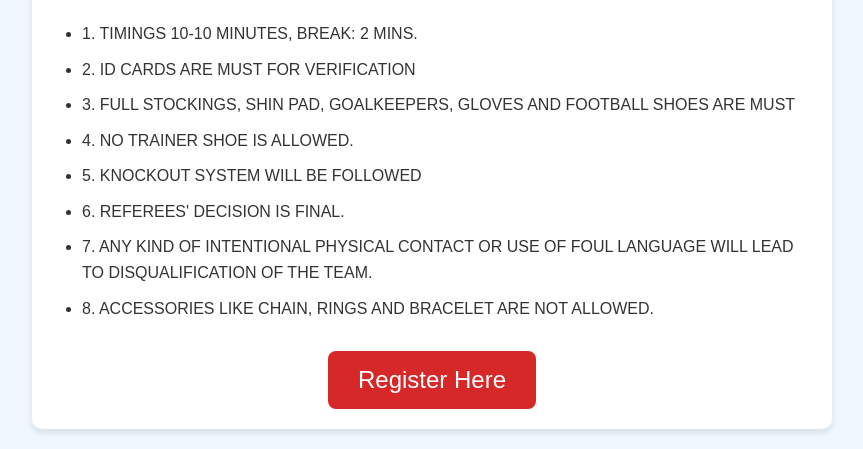
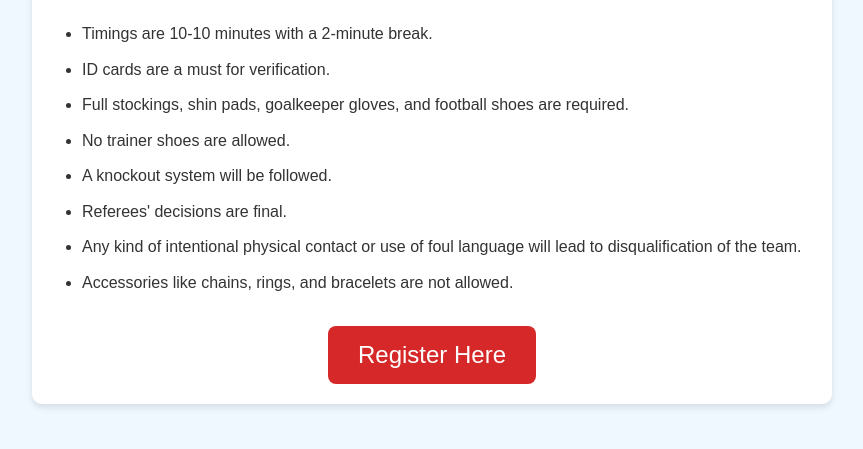
Before and after one commit to Madhavan-no1/Medrino25, a plain HTML site: page events/event1.html in a window 1280 px wide. Shown: the part 753-1202 px from the top of the page, without its empty margins (208-1071 px from the left). After the commit the page ends 1177 px from the top, so only its background shows below. Drawn offline with Linux system fonts and the light colour scheme.

Commit message:
Update event1.html

```diff
--- a/events/event1.html
+++ b/events/event1.html
@@ -18,14 +18,14 @@
 
             <h2 style="color: #0077b6; margin-top: 20px; font-size: 1.8rem;">Rules and Regulations</h2>
             <ul style="list-style-type: disc; margin-left: 20px; padding-left: 10px;">
-                <li style="margin-bottom: 10px; font-size: 1rem; color: #333;">1. TIMINGS 10-10 MINUTES, BREAK: 2 MINS.</li>
-                <li style="margin-bottom: 10px; font-size: 1rem; color: #333;">2. ID CARDS ARE MUST FOR VERIFICATION</li>
-                <li style="margin-bottom: 10px; font-size: 1rem; color: #333;">3. FULL STOCKINGS, SHIN PAD, GOALKEEPERS, GLOVES AND FOOTBALL SHOES ARE MUST</li>
-                <li style="margin-bottom: 10px; font-size: 1rem; color: #333;">4. NO TRAINER SHOE IS ALLOWED.</li>
-                <li style="margin-bottom: 10px; font-size: 1rem; color: #333;">5. KNOCKOUT SYSTEM WILL BE FOLLOWED</li>
-                <li style="margin-bottom: 10px; font-size: 1rem; color: #333;">6. REFEREES' DECISION IS FINAL.</li>
-                <li style="margin-bottom: 10px; font-size: 1rem; color: #333;">7. ANY KIND OF INTENTIONAL PHYSICAL CONTACT OR USE OF FOUL LANGUAGE WILL LEAD TO DISQUALIFICATION OF THE TEAM.</li>
-                <li style="margin-bottom: 10px; font-size: 1rem; color: #333;">8. ACCESSORIES LIKE CHAIN, RINGS AND BRACELET ARE NOT ALLOWED.</li>
+                <li style="margin-bottom: 10px; font-size: 1rem; color: #333;">Timings are 10-10 minutes with a 2-minute break.</li>
+                <li style="margin-bottom: 10px; font-size: 1rem; color: #333;">ID cards are a must for verification.</li>
+                <li style="margin-bottom: 10px; font-size: 1rem; color: #333;">Full stockings, shin pads, goalkeeper gloves, and football shoes are required.</li>
+                <li style="margin-bottom: 10px; font-size: 1rem; color: #333;">No trainer shoes are allowed.</li>
+                <li style="margin-bottom: 10px; font-size: 1rem; color: #333;">A knockout system will be followed.</li>
+                <li style="margin-bottom: 10px; font-size: 1rem; color: #333;">Referees' decisions are final.</li>
+                <li style="margin-bottom: 10px; font-size: 1rem; color: #333;">Any kind of intentional physical contact or use of foul language will lead to disqualification of the team.</li>
+                <li style="margin-bottom: 10px; font-size: 1rem; color: #333;">Accessories like chains, rings, and bracelets are not allowed.</li>
             </ul>
 
             <div style="text-align: center; margin-top: 30px;">
```
